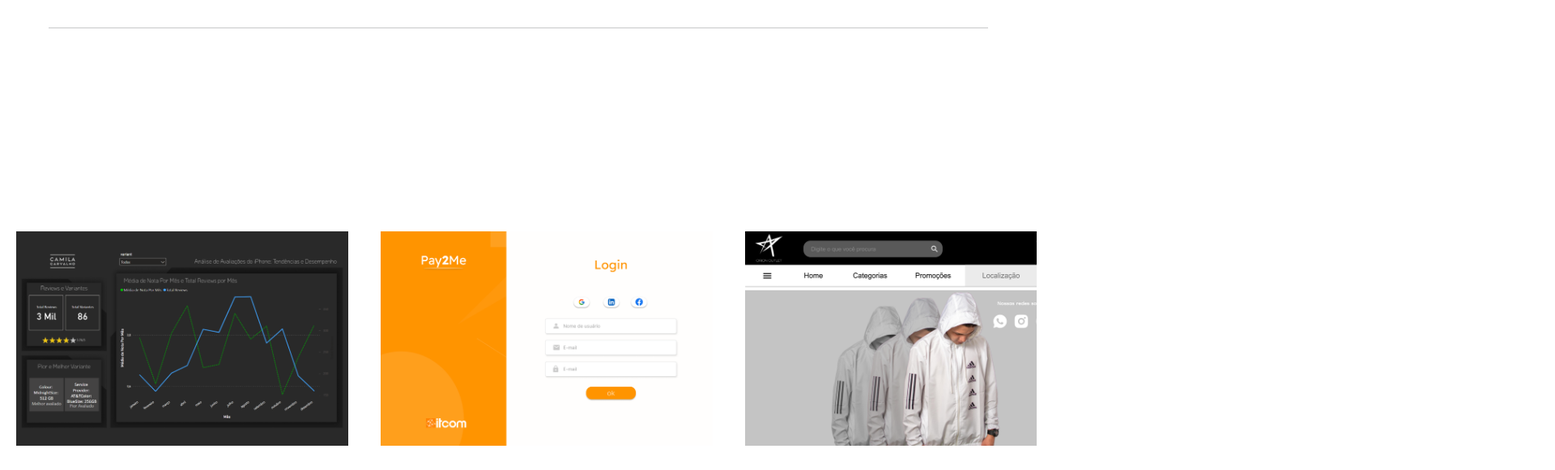
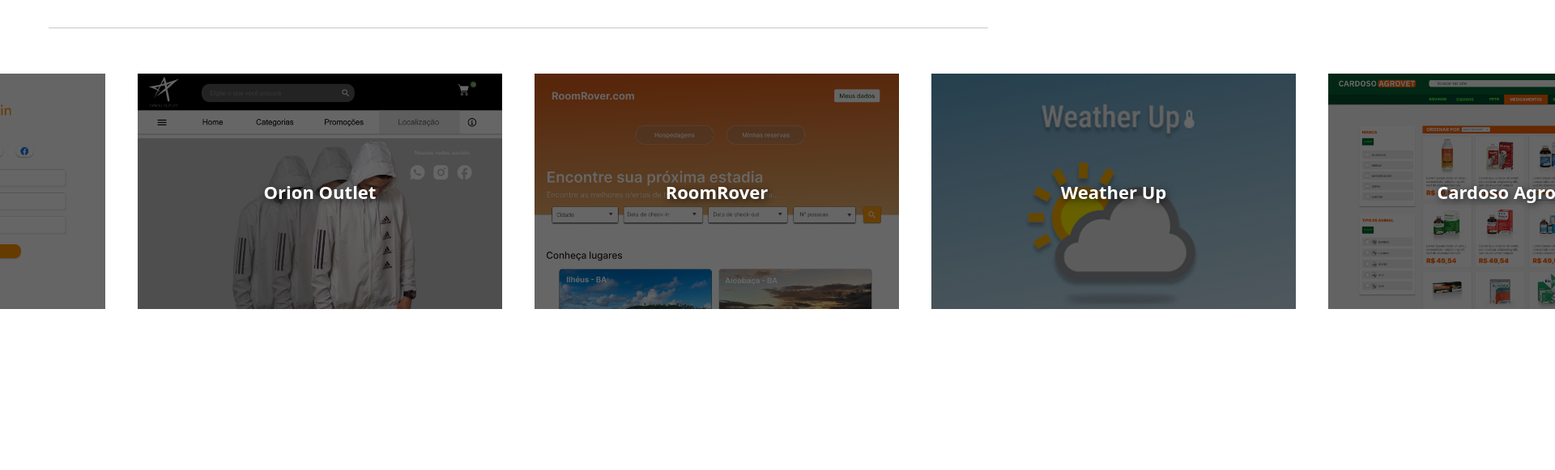
Before and after one commit to bycmlla/Portfolio-CamilaAguiar, a React (Create React App) app: page / in a window 1280 px wide. Shown: the part 5075-5656 px from the top of the page at 81% size, 1920 px wide, since content can reach past the window. Built offline with nearby package versions, Linux system fonts and the light colour scheme.

Commit message:
ajustes no componente carrossel

```diff
--- a/src/components/Carousel/Carousel.css
+++ b/src/components/Carousel/Carousel.css
@@ -2,29 +2,77 @@
     width: 100%;
     max-width: 1400px;
     margin: 0 auto;
-    min-height: 100vh;
     display: flex;
     justify-content: center;
     align-items: center;
+    margin-bottom: 50%;
 }
 
-.inner{
+.carousel {
+    cursor: pointer;
+    overflow: hidden;
+    overflow: visible;
+}
+.inner {
     display: flex;
+    gap: 40px;
+}
+.item {
+    position: relative;
+    min-width: 450px;
+    width: 450px;
+    flex-shrink: 0;
+    display: flex;
+    justify-content: center;
+    align-items: center;
+    transition: transform 0.3s ease-in-out;
+    z-index: 1; /* Padrão */
 }
 
-.item{
-    min-height: 450px;
-    min-width: 450px;
-    padding: 20px;
+.item:hover {
+    transform: scale(1.2);
+    z-index: 100;
 }
 
-.item img{
+.item img {
     width: 100%;
-    pointer-events: none;
-    object-fit: cover
+    height: 100%;
+    object-fit: cover;
 }
 
-.carousel{
-    cursor: pointer;
-    overflow: hidden;
+
+.overlay {
+    position: absolute;
+    top: 0;
+    left: 0;
+    width: 100%;
+    height: 100%;
+    background-color: rgba(0, 0, 0, 0.6);
+    z-index: 1;
+    opacity: 1;
+    transition: opacity 0.3s ease;
 }
+
+.item:hover .overlay {
+    opacity: 0;
+    pointer-events: none;
+    z-index: -1;
+}
+
+.text-overlay {
+    position: absolute;
+    top: 50%;
+    left: 50%;
+    transform: translate(-50%, -50%);
+    color: white;
+    font-size: 22px;
+    font-weight: bold;
+    text-align: center;
+    z-index: 2;
+    opacity: 1;
+    text-shadow: 2px 2px 10px rgba(0, 0, 0, 0.7);
+}
+
+.item:hover .text-overlay {
+    opacity: 0;
+}
--- a/src/components/Carousel/Carousel.js
+++ b/src/components/Carousel/Carousel.js
@@ -8,32 +8,57 @@
 import WeatherUp from "../../assets/images/projects/carousel images/weatherup.png";
 import Agrovet from "../../assets/images/projects/carousel images/agrovet.png";
 
-const images = [Dashboard, Pay2Me, Orion, RoomRover, WeatherUp, Agrovet];
-
+const images = [
+  { src: Dashboard, text: "Dashboards Power BI" },
+  { src: Pay2Me, text: "Pay2Me" },
+  { src: Orion, text: "Orion Outlet" },
+  { src: RoomRover, text: "RoomRover" },
+  { src: WeatherUp, text: "Weather Up" },
+  { src: Agrovet, text: "Cardoso Agrovet" },
+];
 const infiniteImages = [...images, ...images, ...images, ...images, ...images];
 
 const Carousel = () => {
   const carousel = useRef();
   const [width, setWidth] = useState(0);
+  const [position, setPosition] = useState(0);
+  const numImagesPerSlide = 3;
+  const totalImages = infiniteImages.length;
 
   useEffect(() => {
     setWidth(carousel.current?.scrollWidth - carousel.current?.offsetWidth);
   }, []);
 
+  useEffect(() => {
+    const interval = setInterval(() => {
+      setPosition((prev) => {
+        const newPosition = prev - width / (totalImages / numImagesPerSlide);
+        return newPosition <= -width ? 0 : newPosition;
+      });
+    }, 5000);
+
+    return () => clearInterval(interval);
+  }, [width]);
+
   return (
     <div className="carousel-body">
-      <motion.div ref={carousel} className="carousel" whileTap={{ cursor: "grabbing" }}>
+      <motion.div
+        ref={carousel}
+        className="carousel"
+        whileTap={{ cursor: "grabbing" }}
+      >
         <motion.div
           className="inner"
           drag="x"
           dragConstraints={{ right: 0, left: -width }}
           initial={{ x: 0 }}
-          animate={{ x: 0 }}
-          transition={{ type: "spring", stiffness: 100, damping: 20 }}
+          animate={{ x: position }}
         >
           {infiniteImages.map((img, index) => (
             <motion.div className="item" key={index}>
-              <img src={img} alt={`carousel-img-${index}`} />
+              <img src={img.src} alt={`carousel-img-${index}`} />
+              <div className="overlay"></div>
+              <div className="text-overlay">{img.text}</div>
             </motion.div>
           ))}
         </motion.div>
--- a/src/pages/Home/Home.js
+++ b/src/pages/Home/Home.js
@@ -499,10 +499,10 @@
         </div>
         <hr class="hr hr-blurry" />
       </section>
-      <section>
+      <div>
         <Carousel/>
-      </section>
-      <Link to="/projects">
+      </div>
+      {/* <Link to="/projects">
         <Button
           className="button-nav"
           style={{
@@ -515,7 +515,7 @@
         >
           Veja todos os projetos
         </Button>
-      </Link>
+      </Link> */}
 
       <Footer />
     </div>
```
